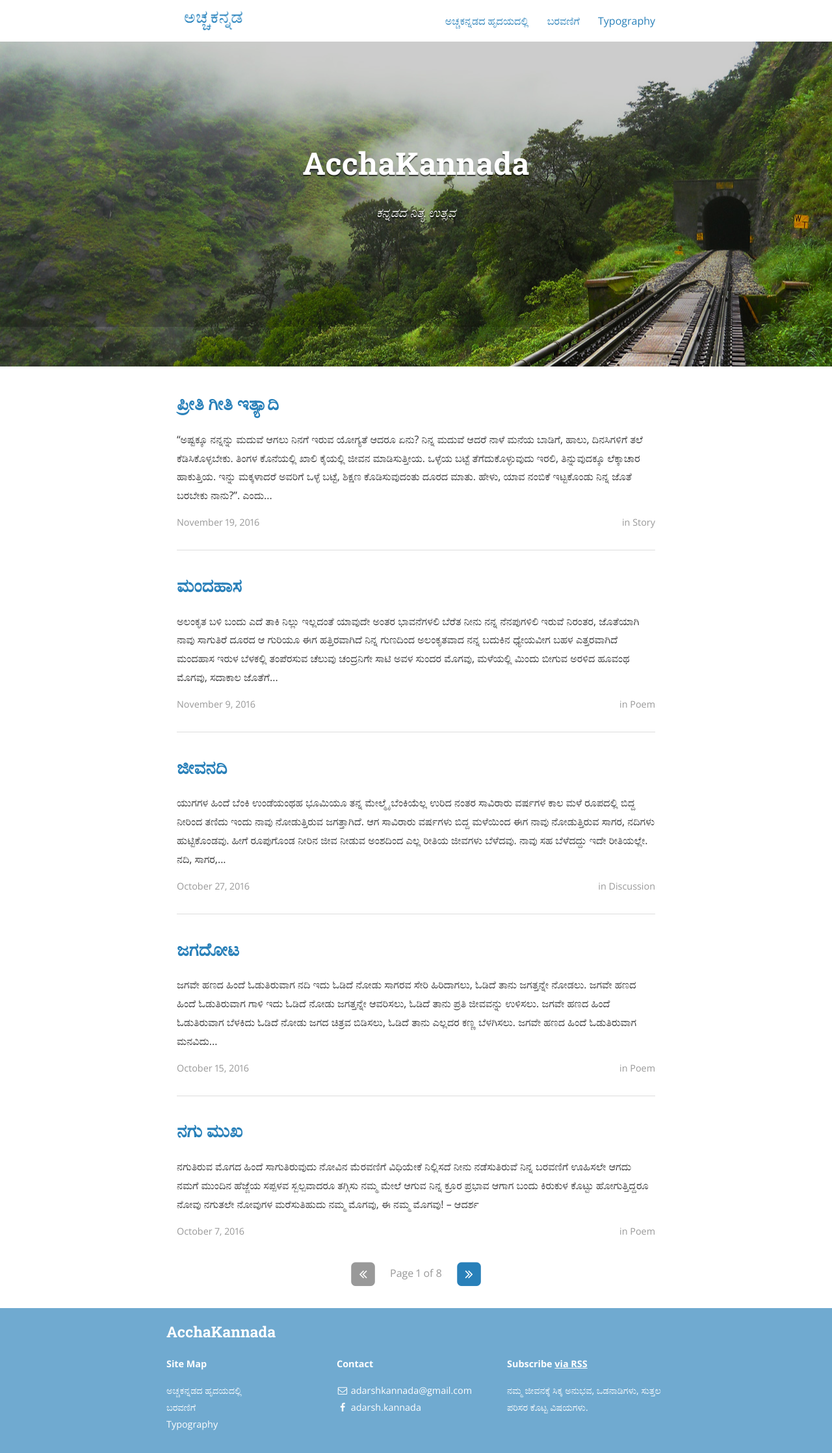
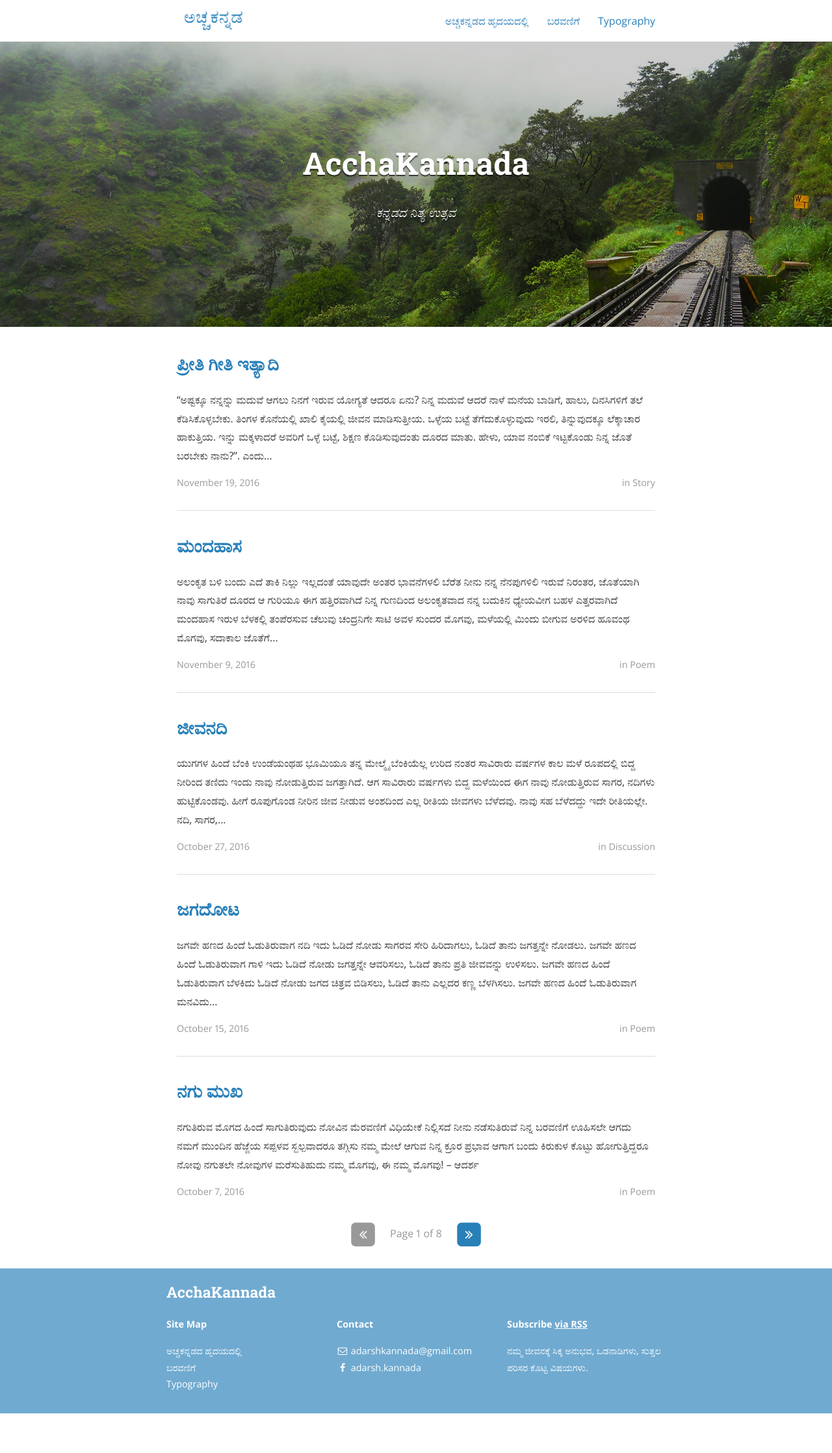
Before and after one commit to bencentra/centrarium, a Jekyll site: the page built from index.html, in a window 1280 px wide. Shown: the whole page at 65% size. Built offline with Jekyll 4.4.1, drawn with Linux system fonts in a browser that asks for light colours; nearby versions of some CDN libraries; the list of posts is cut into pages by our own code; a style sheet for code colours, icons or effects is not loaded; after the commit the page ends 2175 px from its top, so only the background shows below that.

Commit message:
removing image height

```diff
--- a/index.html
+++ b/index.html
@@ -3,7 +3,7 @@ layout: default
 ---
 <div class="home">
 
-<div class="site-header-container {% if site.cover %}has-cover{% endif %}" {% if site.cover %}style="background-image: url({{ site.cover | prepend: site.baseurl }});height: 500px;"{% endif %}>
+<div class="site-header-container {% if site.cover %}has-cover{% endif %}" {% if site.cover %}style="background-image: url({{ site.cover | prepend: site.baseurl }});"{% endif %}>
 	<div class="scrim {% if site.cover %}has-cover{% endif %}">
 		<header class="site-header">
 		  <h1 class="title">{{ site.title }}</h1>
```
